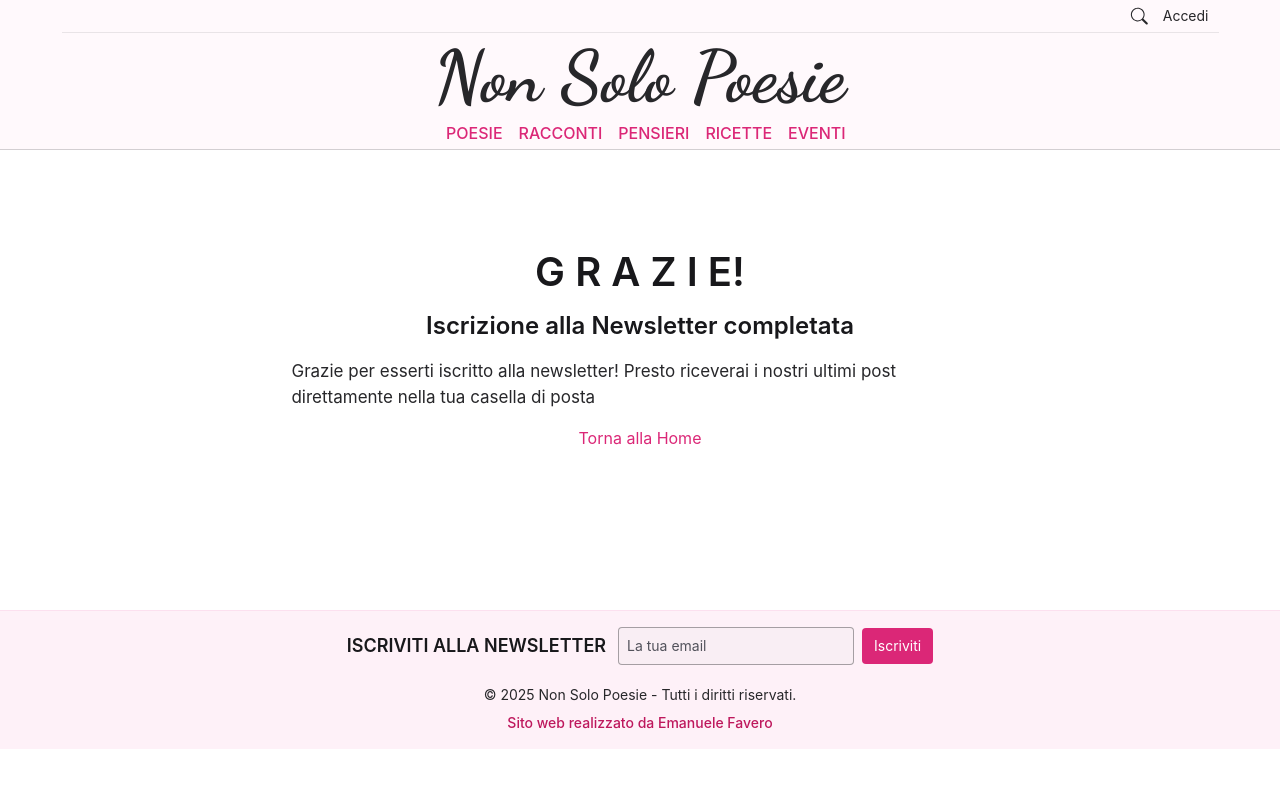
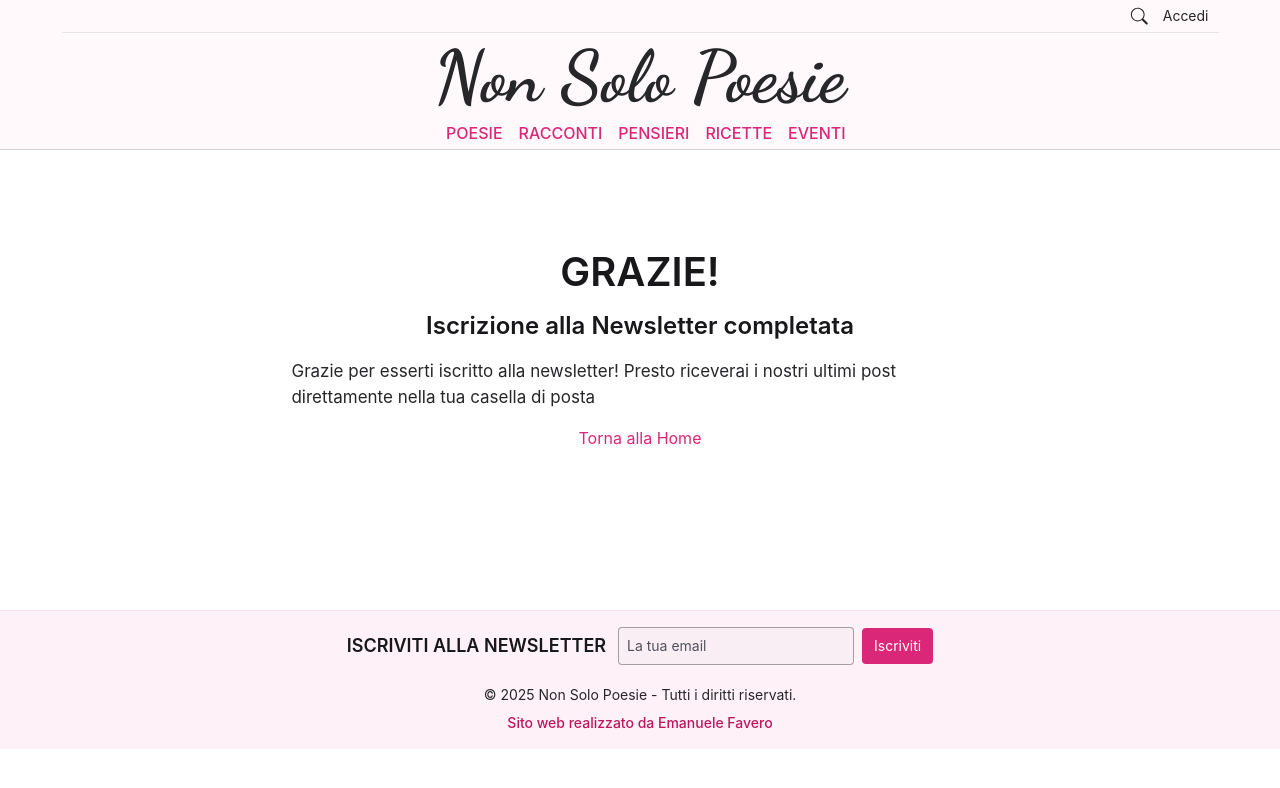
Before and after one commit to emanuelefavero/non-solo-poesia, a Next.js app: page /newsletter-success in a window 1280 px wide. Shown: the top 788 px of the page. Built offline with nearby package versions, Linux system fonts and the light colour scheme; no server answers; a web font is replaced by a local one.

Commit message:
add grazie animation to newsletter-success page

```diff
--- /dev/null
+++ b/src/app/newsletter-success/components/GrazieAnimation.tsx
@@ -0,0 +1,23 @@
+'use client'
+
+import { useEffect, useState } from 'react'
+
+const letters = 'GRAZIE!'.split('')
+
+export default function Component() {
+  const [animate, setAnimate] = useState(false)
+
+  useEffect(() => {
+    setAnimate(true)
+  }, [])
+
+  return letters.map((letter, index) => (
+    <span
+      key={index}
+      className={`inline-block transform transition-opacity duration-500 ease-out ${animate ? 'translate-y-0 opacity-100' : 'translate-y-5 opacity-0'}`}
+      style={{ transitionDelay: `${index * 150}ms` }}
+    >
+      {letter}
+    </span>
+  ))
+}
--- a/src/app/newsletter-success/page.tsx
+++ b/src/app/newsletter-success/page.tsx
@@ -1,11 +1,13 @@
 import Link from 'next/link'
+import GrazieAnimation from './components/GrazieAnimation'
 import UserEmail from './components/UserEmail'
 
-// Newsletter success page
-export default async function Page() {
+export default function Page() {
   return (
     <div className='mt-20 flex flex-col items-center justify-center gap-4'>
-      <h1>G R A Z I E!</h1>
+      <h1>
+        <GrazieAnimation />
+      </h1>
       <h2>Iscrizione alla Newsletter completata</h2>
       <p className='max-w-prose'>
         Grazie per esserti iscritto alla newsletter! Presto riceverai i nostri
```
